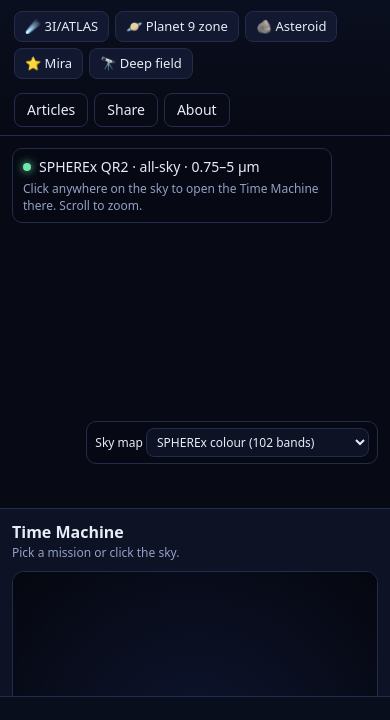
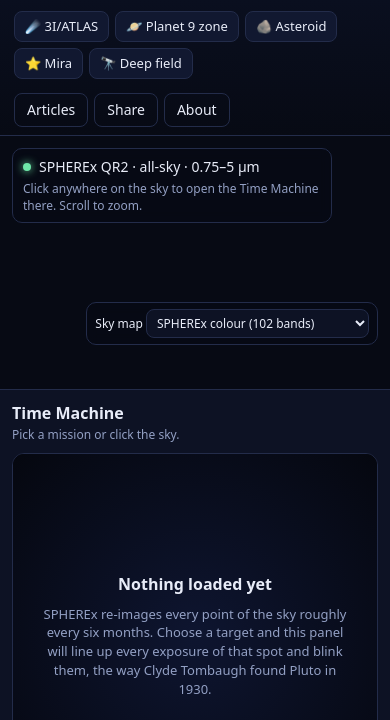
Before and after one commit to Digital-Fingers-Team/blink, a plain HTML site: page web/index.html in a window 390 px wide. Shown: the part 87-807 px from the top of the page. Drawn offline with Linux system fonts and the light colour scheme; a script that the page names is missing.

Commit message:
Reduce empty sky panel height

```diff
--- a/web/style.css
+++ b/web/style.css
@@ -34,7 +34,7 @@ input[type=range] { accent-color: var(--accent); }
 .top-right { display: flex; gap: 6px; margin-left: auto; }
 
 .layout { flex: 1; display: grid; grid-template-columns: minmax(0, 1fr) 460px; min-height: 0; }
-.sky { position: relative; min-height: 360px; }
+.sky { position: relative; min-height: 260px; }
 #aladin { position: absolute; inset: 0; }
 .sky-hud { position: absolute; left: 12px; top: 12px; background: rgba(7, 10, 20, .75); border: 1px solid var(--line); border-radius: 10px; padding: 8px 10px; backdrop-filter: blur(6px); max-width: 320px; pointer-events: none; }
 .hud-row { display: flex; align-items: center; gap: 8px; }
@@ -98,7 +98,7 @@ input[type=range] { accent-color: var(--accent); }
 .report-row { display: flex; gap: 8px; flex-wrap: wrap; align-items: center; }
 .report-row a { font-size: 12px; }
 
-.layout { flex: 1 0 560px; }
+.layout { flex: 1 0 360px; }
 .top-right a.articles-link { display:inline-flex; align-items:center; padding:6px 12px; border:1px solid var(--line); border-radius:8px; background:transparent; color:var(--text); text-decoration:none; font-size:14px; }
 .top-right a.articles-link:hover { border-color:var(--accent2); color:var(--accent2); }
 .field-notes { padding:clamp(32px,5vw,64px) clamp(18px,4vw,56px); background:linear-gradient(180deg,#090e1c,#070a14); border-top:1px solid var(--line); }
@@ -135,7 +135,8 @@ dialog li { margin: 4px 0; }
 .toast { position: fixed; left: 50%; bottom: 40px; transform: translateX(-50%); background: var(--panel); border: 1px solid var(--accent2); padding: 8px 14px; border-radius: 10px; z-index: 10; font-size: 13px; }
 
 @media (max-width: 980px) {
-  .layout { grid-template-columns: 1fr; grid-template-rows: 44vh auto; }
+  .layout { flex: 0 0 auto; grid-template-columns: 1fr; grid-template-rows: minmax(220px, 30vh) auto; }
+  .sky { min-height: 0; }
   .tm { border-left: 0; border-top: 1px solid var(--line); }
   .top-right { margin-left: 0; }
 }
```
